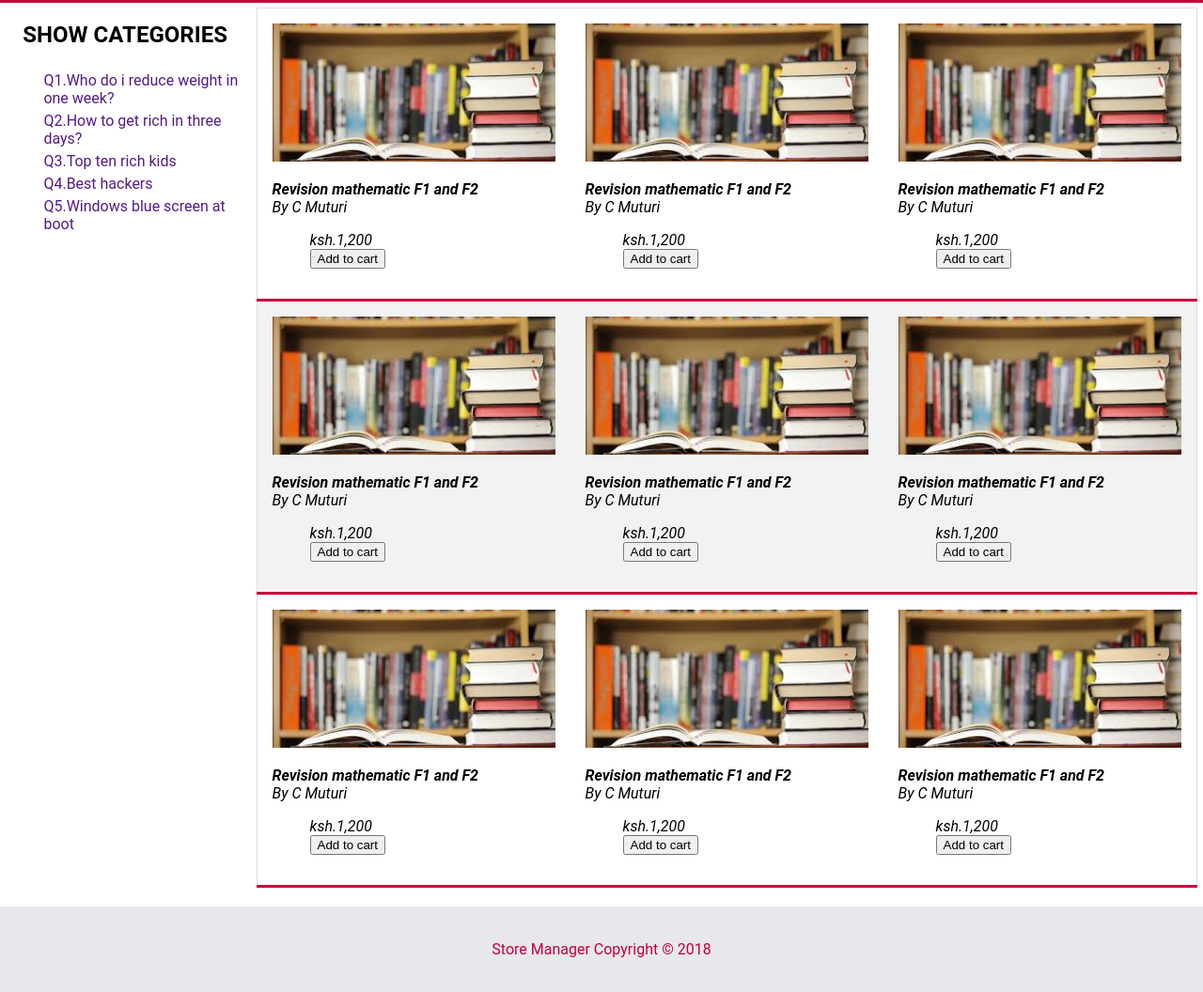
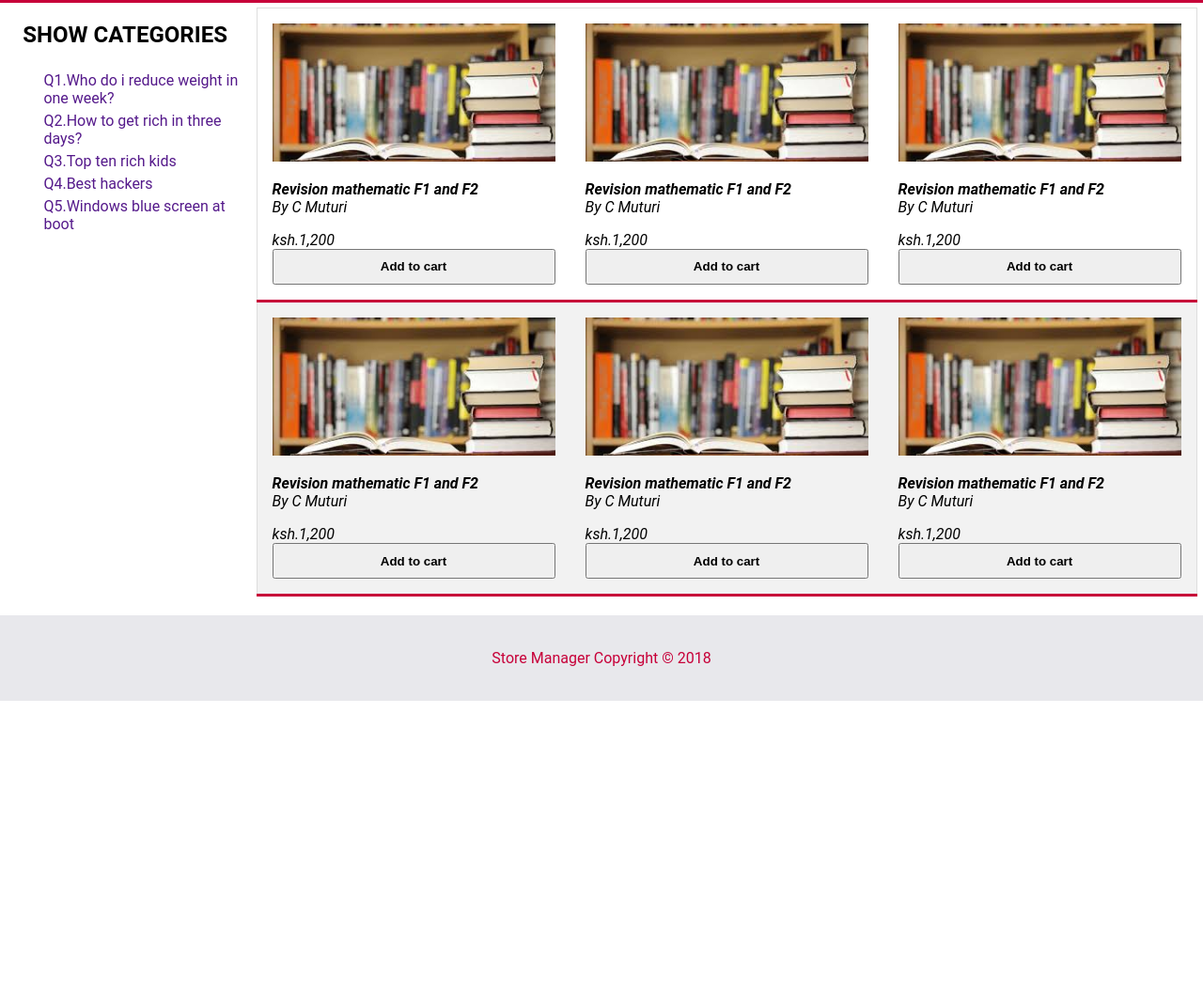
Before and after one commit to kelvinwm/store-manager, a plain HTML site: page UI/home.html in a window 1280 px wide. Shown: the part 158-1214 px from the top of the page at 94% size. After the commit the page ends 904 px from the top, so only its background shows below. Drawn offline with Linux system fonts and the light colour scheme.

Commit message:
[#161040875] modified add to cart button and its css style to match parent

```diff
--- a/UI/css/style.css
+++ b/UI/css/style.css
@@ -174,7 +174,13 @@ tr:nth-child(even) {
 	padding-right: 30px;
 	font-weight: bold;
 	margin: 6px;
-
+}
+.cartbtn{
+	width: 100%;
+	height: 38px;
+	padding-left: 30px;
+	padding-right: 30px;
+	font-weight: bold;
 }
 /*
 #login-background {
--- a/UI/home.html
+++ b/UI/home.html
@@ -45,10 +45,9 @@
                   <a href="product.html"><img id="prdimg" src="img/books.jpg" alt="buyers cart"></a>
                   <p><i><b>Revision mathematic F1 and F2 </b><br>By C Muturi<i></p>
                   <div id="design">
-                  <ul >
-                    <li>ksh.1,200 </li>
-                    <li><button type="button" class="">Add to cart</button></li>
-                  </ul></div>
+                  ksh.1,200
+                  <button type="button" class="cartbtn">Add to cart</button>
+                  </div>
                 </div>
               </td>
                <td>
@@ -56,10 +55,9 @@
                   <a href="product.html"><img id="prdimg" src="img/books.jpg" alt="buyers cart"></a>
                   <p><i><b>Revision mathematic F1 and F2 </b><br>By C Muturi<i></p>
                   <div id="design">
-                  <ul >
-                    <li>ksh.1,200 </li>
-                    <li><button type="button" class="">Add to cart</button></li>
-                  </ul></div>
+                  ksh.1,200
+                  <button type="button" class="cartbtn">Add to cart</button>
+                  </div>
                 </div>
               </td>
                <td>
@@ -67,10 +65,9 @@
                   <a href="product.html"><img id="prdimg" src="img/books.jpg" alt="buyers cart"></a>
                   <p><i><b>Revision mathematic F1 and F2 </b><br>By C Muturi<i></p>
                   <div id="design">
-                  <ul >
-                    <li>ksh.1,200 </li>
-                    <li><button type="button" class="">Add to cart</button></li>
-                  </ul></div>
+                  ksh.1,200
+                  <button type="button" class="cartbtn">Add to cart</button>
+                  </div>
                 </div>
               </td>
             </tr>
@@ -80,10 +77,9 @@
                   <a href="product.html"><img id="prdimg" src="img/books.jpg" alt="buyers cart"></a>
                   <p><i><b>Revision mathematic F1 and F2 </b><br>By C Muturi<i></p>
                   <div id="design">
-                  <ul >
-                    <li>ksh.1,200 </li>
-                    <li><button type="button" class="">Add to cart</button></li>
-                  </ul></div>
+                  ksh.1,200
+                  <button type="button" class="cartbtn">Add to cart</button>
+                  </div>
                 </div>
               </td>
                <td>
@@ -91,10 +87,9 @@
                   <a href="product.html"><img id="prdimg" src="img/books.jpg" alt="buyers cart"></a>
                   <p><i><b>Revision mathematic F1 and F2 </b><br>By C Muturi<i></p>
                   <div id="design">
-                  <ul >
-                    <li>ksh.1,200 </li>
-                    <li><button type="button" class="">Add to cart</button></li>
-                  </ul></div>
+                  ksh.1,200
+                  <button type="button" class="cartbtn">Add to cart</button>
+                  </div>
                 </div>
               </td>
                <td>
@@ -102,48 +97,13 @@
                   <a href="product.html"><img id="prdimg" src="img/books.jpg" alt="buyers cart"></a>
                   <p><i><b>Revision mathematic F1 and F2 </b><br>By C Muturi<i></p>
                   <div id="design">
-                  <ul >
-                    <li>ksh.1,200 </li>
-                    <li><button type="button" class="">Add to cart</button></li>
-                  </ul></div>
+                  ksh.1,200
+                  <button type="button" class="cartbtn">Add to cart</button>
+                  </div>
                 </div>
               </td>
             </tr>
-            <tr>
-              <td>
-                <div class="product">
-                  <a href="product.html"><img id="prdimg" src="img/books.jpg" alt="buyers cart"></a>
-                  <p><i><b>Revision mathematic F1 and F2 </b><br>By C Muturi<i></p>
-                  <div id="design">
-                  <ul >
-                    <li>ksh.1,200 </li>
-                    <li><button type="button" class="">Add to cart</button></li>
-                  </ul></div>
-                </div>
-              </td>
-               <td>
-                <div class="product">
-                  <a href="product.html"><img id="prdimg" src="img/books.jpg" alt="buyers cart"></a>
-                  <p><i><b>Revision mathematic F1 and F2 </b><br>By C Muturi<i></p>
-                  <div id="design">
-                  <ul >
-                    <li>ksh.1,200 </li>
-                    <li><button type="button" class="">Add to cart</button></li>
-                  </ul></div>
-                </div>
-              </td>
-               <td>
-                <div class="product">
-                  <a href="product.html"><img id="prdimg" src="img/books.jpg" alt="buyers cart"></a>
-                  <p><i><b>Revision mathematic F1 and F2 </b><br>By C Muturi<i></p>
-                  <div id="design">
-                  <ul >
-                    <li>ksh.1,200 </li>
-                    <li><button type="button" class="">Add to cart</button></li>
-                  </ul></div>
-                </div>
-              </td>
-            </tr>
+
           </table>
           </div>
         </div>
```
